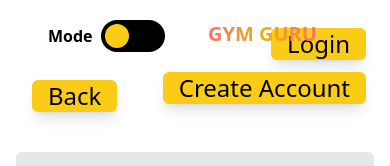
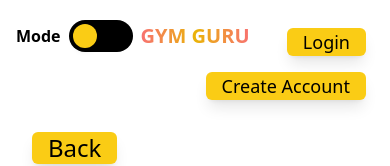
Before and after one commit to jacobecox/Gym-Guru, a Next.js app: page /pages/exercise/1 in a window 390 px wide. Shown: the top 166 px of the page. Built offline with nearby package versions, Linux system fonts and the light colour scheme; no server answers.

Commit message:
adjusted nav bar component to be  more responsive and fixed back route from exercise [id] page

```diff
--- a/src/app/components/authForm.tsx
+++ b/src/app/components/authForm.tsx
@@ -76,7 +76,7 @@ export const AuthForm = ({ type = "login" }: AuthFormProps) => {
 
   return (
     <div className="h-screen">
-      <div className="text-center font-extrabold text-7xl bg-gradient-to-r from-red-400 via-yellow-500 to-red-400 bg-clip-text text-transparent p-6">
+      <div className="text-center font-extrabold md:text-7xl text-5xl bg-gradient-to-r from-red-400 via-yellow-500 to-red-400 bg-clip-text text-transparent md:p-6 md:mt-10  pt-20">
         {type === "login" ? <h1>Login</h1> : <h1>Create Account</h1>}
       </div>
       <form
--- a/src/app/components/navBar.tsx
+++ b/src/app/components/navBar.tsx
@@ -43,15 +43,15 @@ export default function NavBar() {
     }
   }, [authenticated, username, dispatch]);
 
-  const login = () => {
+  const handleLogin = () => {
     router.push("/pages/login");
   };
 
-  const createAccount = () => {
+  const handleCreateAccount = () => {
     router.push("/pages/create-account");
   };
 
-  const handleLogoutClick = () => {
+  const handleLogout = () => {
     dispatch(logout());
     router.push("/");
   };
@@ -59,13 +59,13 @@ export default function NavBar() {
   const renderLinks = () => {
     if (authenticated) {
       return (
-        <div className="flex justify-end items-center absolute top-5 right-10">
+        <div className="flex justify-end items-center fixed top-6 right-10">
           <h1 className="dark:text-yellow-400 text-black font-extrabold px-6">
             {username}
           </h1>
           <button
-            onClick={handleLogoutClick}
-            className="text-right bg-yellow-400 text-black dark:bg-yellow-400 dark:text-black text-2xl shadow-lg rounded-md px-4 hover:bg-yellow-300 hover:text-white dark:hover:bg-white"
+            onClick={handleLogout}
+            className="text-right bg-yellow-400 text-black dark:bg-yellow-400 dark:text-black md:text-2xl text-lg shadow-lg rounded-md px-4 hover:bg-yellow-300 hover:text-white dark:hover:bg-white"
           >
             Logout
           </button>
@@ -77,18 +77,18 @@ export default function NavBar() {
     ) {
       return (
         <>
-          <div className="flex justify-end pt-2 px-6 absolute top-5 left-0 right-0">
+          <div className="flex justify-end items-center pt-2 px-6 fixed top-5 left-0 right-0 z-0">
             <button
-              onClick={login}
-              className="text-right bg-yellow-400 text-black dark:bg-yellow-400 dark:text-black text-2xl shadow-lg rounded-md px-4 hover:bg-yellow-300 hover:text-white dark:hover:bg-white"
+              onClick={handleLogin}
+              className="text-right bg-yellow-400 text-black dark:bg-yellow-400 dark:text-black md:text-2xl text-lg shadow-lg rounded-md px-4 hover:bg-yellow-300 hover:text-white dark:hover:bg-white"
             >
               Login
             </button>
           </div>
-          <div className="flex justify-end pt-2 px-6 absolute top-16 left-0 right-0">
+          <div className="flex justify-end items-center pt-2 px-6 fixed top-16 left-0 right-0">
             <button
-              onClick={createAccount}
-              className="text-right bg-yellow-400 text-black dark:bg-yellow-400 dark:text-black text-2xl shadow-lg rounded-md px-4 hover:bg-yellow-300 hover:text-white dark:hover:bg-white"
+              onClick={handleCreateAccount}
+              className="text-right bg-yellow-400 text-black dark:bg-yellow-400 dark:text-black md:text-2xl text-lg shadow-lg rounded-md px-4 hover:bg-yellow-300 hover:text-white dark:hover:bg-white"
             >
               Create Account
             </button>
@@ -100,10 +100,10 @@ export default function NavBar() {
 
   return (
     <div className="flex">
-      <div className="flex justify-start items-center absolute top-5 left-10">
+      <div className="flex items-center justify-start pt-5 px-2 z-10">
         {/* Dark mode toggle */}
         <p className="text-black dark:text-white font-bold px-2">Mode</p>
-        <div
+        <button
           className="relative w-16 h-8 bg-black dark:bg-yellow-400 rounded-full cursor-pointer flex items-center"
           onClick={toggleTheme}
         >
@@ -112,15 +112,15 @@ export default function NavBar() {
               theme === "dark" ? "translate-x-8" : "translate-x-1"
             }`}
           />
-        </div>
+        </button>
       </div>
       <div>{renderLinks()}</div>
       {/* Home Button */}
       {pathName !== "/" && ( // Not displayed on home page
-        <div className="flex justify-start items-center absolute top-5 left-52">
+        <div className="flex justify-normal items-center pt-5">
           <button
             onClick={handleClick}
-            className="font-extrabold text-xl bg-gradient-to-r from-red-400 via-yellow-500 to-red-400 bg-clip-text text-transparent flex justify-start"
+            className="font-extrabold text-xl bg-gradient-to-r from-red-400 via-yellow-500 to-red-400 bg-clip-text text-transparent flex justify-start z-10"
           >
             GYM GURU
           </button>
--- a/src/app/page.tsx
+++ b/src/app/page.tsx
@@ -20,10 +20,10 @@ export default function App() {
   };
 
   return (
-    <main className="bg-white dark:bg-black p-10">
-      <div>
-        <NavBar />
-        <h1 className="text-center font-extrabold text-8xl sm:pt-10 pt-20  tracking-wider bg-gradient-to-r from-red-400 via-yellow-500 to-red-400 bg-clip-text text-transparent">
+    <main className="bg-white dark:bg-black">
+      <NavBar />
+      <div className="px-10">
+        <h1 className="text-center font-extrabold text-8xl pt-28    tracking-wider bg-gradient-to-r from-red-400 via-yellow-500 to-red-400 bg-clip-text text-transparent">
           GYM GURU
         </h1>
         <p className="text-center font-bold text-xl p-2 text-black dark:text-white tracking-wide">
--- a/src/app/pages/exercise/[id]/page.tsx
+++ b/src/app/pages/exercise/[id]/page.tsx
@@ -14,7 +14,7 @@ export default function ExerciseDetail() {
   const { id } = useParams();
 
   const handleBack = () => {
-    router.push("/pages/allExercises");
+    router.push("/pages/all-exercises");
   };
 
   const exerciseDetail = useSelector(
```
